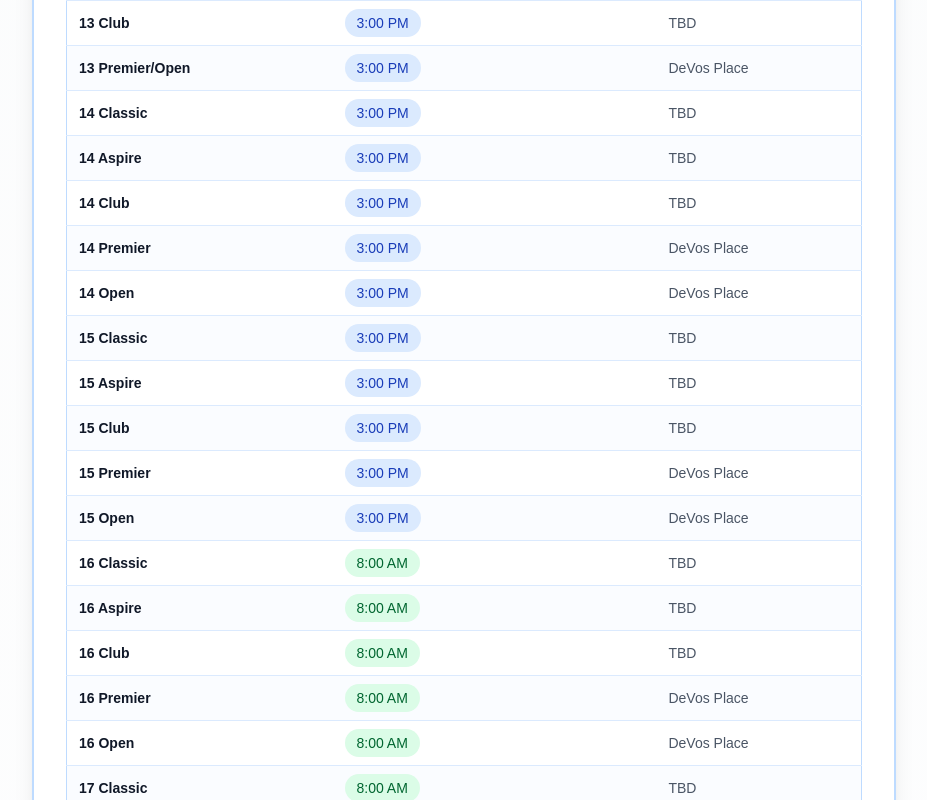
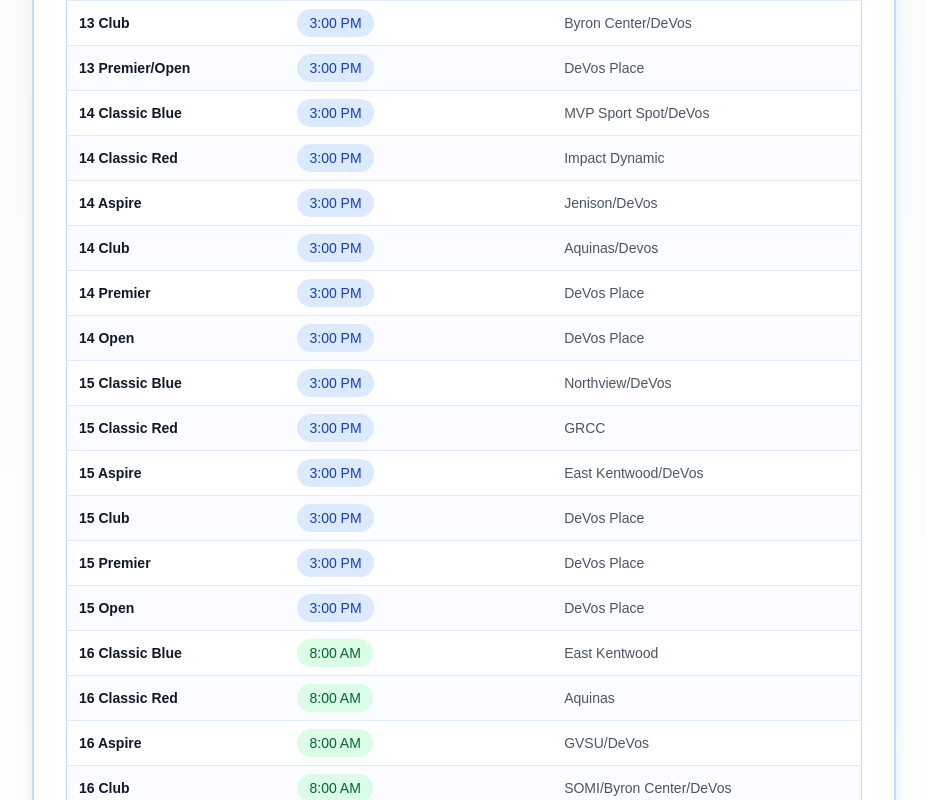
Before and after one commit to Inside-Out-Volleyball/volleyfest-web, a Next.js app: page /tournament-information in a window 1280 px wide. Shown: the part 2080-2880 px from the top of the page, without its empty margins (176-1103 px from the left). Built offline with nearby package versions, Linux system fonts and the light colour scheme.

Commit message:
updated waves

```diff
--- a/app/data/waves.ts
+++ b/app/data/waves.ts
@@ -12,35 +12,37 @@
 ];
 
 export const waves: Wave[] = [
-  { division: "11 Club", start: "AM" },
-  { division: "12 Classic", start: "AM" },
-  { division: "12 Club", start: "AM" },
+  { division: "11 Club", start: "AM", location: "MVP Sport Spot" },
+  { division: "12 Classic", start: "AM", location: "Impact Dynamic" },
+  { division: "12 Club", start: "AM", location: "DeVos/Northview" },
   { division: "12 Premier/Open", start: "AM", location: "DeVos Place" },
-  { division: "13 Classic", start: "PM" },
-  { division: "13 Aspire", start: "PM" },
-  { division: "13 Club", start: "PM" },
+  { division: "13 Classic", start: "PM", location: "GVSU/DeVos" },
+  { division: "13 Aspire", start: "PM", location: "SOMI/DeVos" },
+  { division: "13 Club", start: "PM", location: "Byron Center/DeVos" },
   { division: "13 Premier/Open", start: "PM", location: "DeVos Place" },
-  { division: "14 Classic", start: "PM" },
-  { division: "14 Aspire", start: "PM" },
-  { division: "14 Club", start: "PM" },
+  { division: "14 Classic Blue", start: "PM", location: "MVP Sport Spot/DeVos" },
+  { division: "14 Classic Red", start: "PM", location: "Impact Dynamic" },
+  { division: "14 Aspire", start: "PM", location: "Jenison/DeVos" },
+  { division: "14 Club", start: "PM", location: "Aquinas/Devos" },
   { division: "14 Premier", start: "PM", location: "DeVos Place" },
   { division: "14 Open", start: "PM", location: "DeVos Place" },
-  { division: "15 Classic", start: "PM" },
-  { division: "15 Aspire", start: "PM" },
-  { division: "15 Club", start: "PM" },
+  { division: "15 Classic Blue", start: "PM", location: "Northview/DeVos" },
+  { division: "15 Classic Red", start: "PM", location: "GRCC" },
+  { division: "15 Aspire", start: "PM", location: "East Kentwood/DeVos" },
+  { division: "15 Club", start: "PM", location: "DeVos Place" },
   { division: "15 Premier", start: "PM", location: "DeVos Place" },
   { division: "15 Open", start: "PM", location: "DeVos Place" },
-  { division: "16 Classic", start: "AM" },
-  { division: "16 Aspire", start: "AM" },
-  { division: "16 Club", start: "AM" },
+  { division: "16 Classic Blue", start: "AM", location: "East Kentwood" },
+  { division: "16 Classic Red", start: "AM", location: "Aquinas" },
+  { division: "16 Aspire", start: "AM", location: "GVSU/DeVos" },
+  { division: "16 Club", start: "AM", location: "SOMI/Byron Center/DeVos" },
   { division: "16 Premier", start: "AM", location: "DeVos Place" },
   { division: "16 Open", start: "AM", location: "DeVos Place" },
-  { division: "17 Classic", start: "AM" },
-  { division: "17 Aspire", start: "AM" },
-  { division: "17 Club", start: "AM" },
+  { division: "17 Aspire", start: "AM", location: "GRCC/DeVos" },
+  { division: "17 Club", start: "AM", location: "GVSU/DeVos" },
   { division: "17 Premier", start: "AM", location: "DeVos Place" },
   { division: "17 Open", start: "AM", location: "DeVos Place" },
-  { division: "18 Club", start: "AM" },
+  { division: "18 Club", start: "AM", location: "DeVos Place" },
   { division: "18 Premier", start: "AM", location: "DeVos Place" },
   { division: "18 Open", start: "AM", location: "DeVos Place" },
 ];
```
